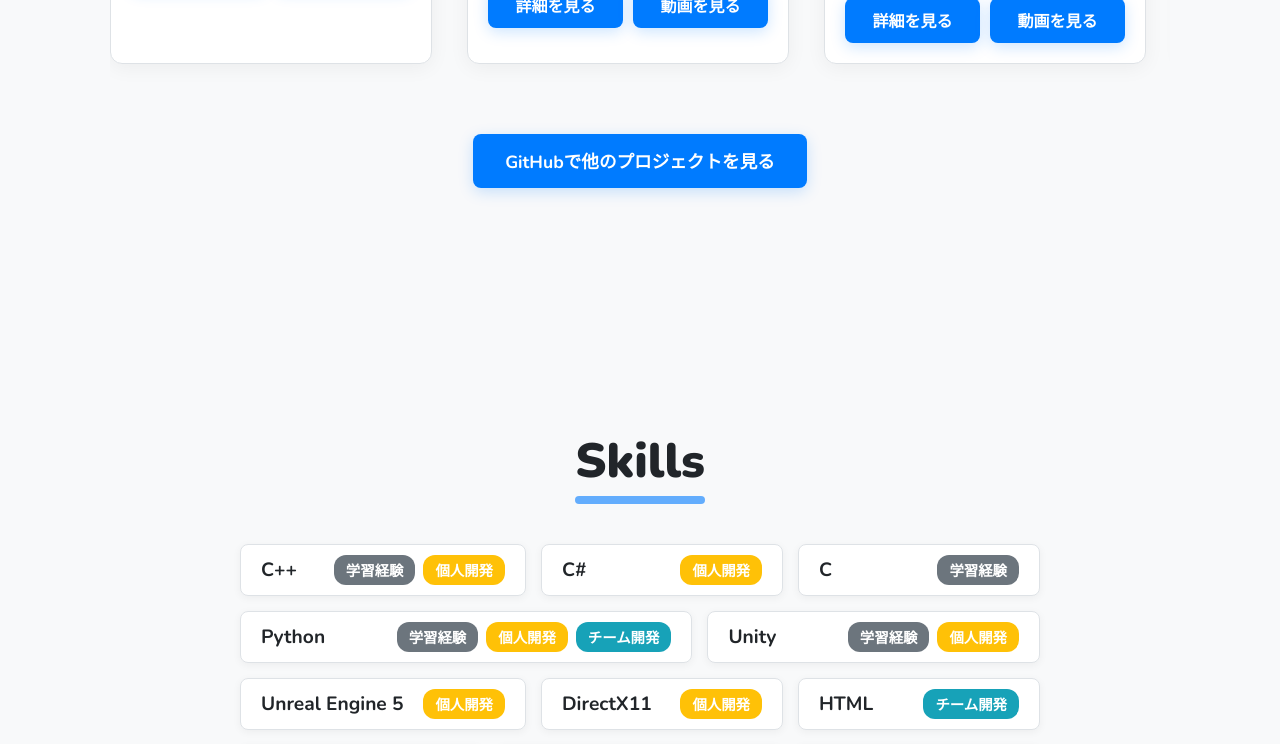
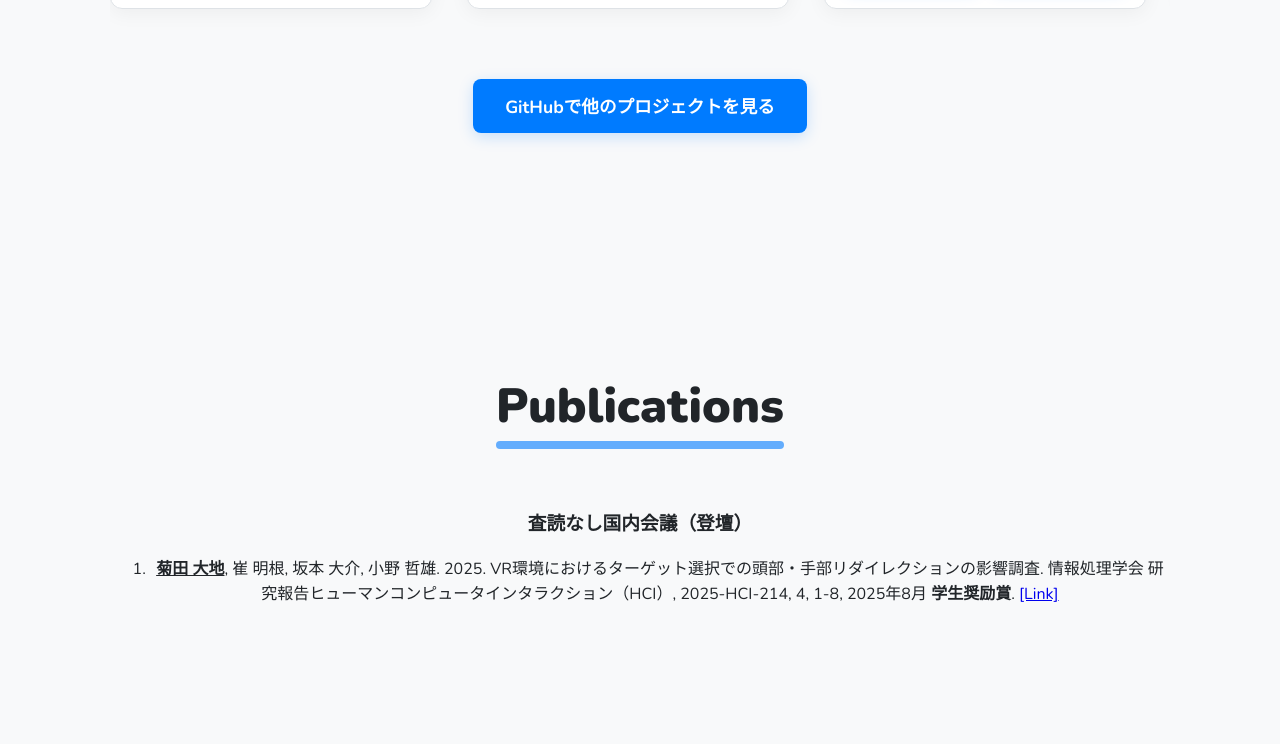
Before and after one commit to matchamatcho/my-portfolio, a React (Create React App) app: page / in a window 1280 px wide. Shown: the part 2000-2744 px from the top of the page. Built offline with nearby package versions, Linux system fonts and the light colour scheme.

Commit message:
出版物を追加

```diff
--- a/src/App.js
+++ b/src/App.js
@@ -1,31 +1,36 @@
-import React from 'react';
-import { BrowserRouter as Router, Routes, Route } from 'react-router-dom';
-import './App.css';
-import Header from './components/Header';
-import Home from './components/Home';
-import About from './components/About';
-import Projects from './components/Projects';
-import Skills from './components/Skills';
-import Contact from './components/Contact';
-import Footer from './components/Footer';
-import ProjectDetail from './components/ProjectDetail';
+import React from "react";
+import { BrowserRouter as Router, Routes, Route } from "react-router-dom";
+import "./App.css";
+import Header from "./components/Header";
+import Home from "./components/Home";
+import About from "./components/About";
+import Projects from "./components/Projects";
+import Publications from "./components/Publications";
+import Skills from "./components/Skills";
+import Contact from "./components/Contact";
+import Footer from "./components/Footer";
+import ProjectDetail from "./components/ProjectDetail";
 
 function App() {
   return (
     <Router basename={process.env.PUBLIC_URL}>
       <div className="App">
-        <Header />
+        {/* <Header /> */}
         <main>
           <Routes>
-            <Route path="/" element={
+            <Route
+              path="/"
+              element={
                 <>
                   <Home />
                   <About />
                   <Projects />
+                  <Publications />
                   <Skills />
                   {/* <Contact /> */}
                 </>
-            } />
+              }
+            />
             <Route path="/project/:projectId" element={<ProjectDetail />} />
           </Routes>
         </main>
--- /dev/null
+++ b/src/components/Publications.js
@@ -0,0 +1,71 @@
+import React from "react";
+
+const Publications = () => {
+  const publications = {
+    domestic_conference: [
+      {
+        authors: "菊田 大地, 崔 明根, 坂本 大介, 小野 哲雄",
+        year: 2025,
+        title:
+          "VR環境におけるターゲット選択での頭部・手部リダイレクションの影響調査",
+        venue: "情報処理学会 研究報告ヒューマンコンピュータインタラクション（HCI）",
+        volume: "2025-HCI-214, 4, 1-8, 2025年8月",
+        link: "https://ipsj.ixsq.nii.ac.jp/records/2003781",
+        award: "学生奨励賞",
+      },
+    ],
+  };
+
+  // 著者名に下線を引く関数
+  const highlightAuthor = (authors) => {
+    const targetName = "菊田 大地";
+    const parts = authors.split(targetName);
+
+    if (parts.length === 1) {
+      return authors;
+    }
+
+    return (
+      <>
+        {parts[0]}
+        <span style={{ fontWeight: 'bold' , textDecoration: 'underline'}}> {targetName}</span>
+        {parts[1] || ""}
+      </>
+    );
+  };
+
+  return (
+    <section className="px-4 py-12 bg-gray-50">
+      <h2 className="text-3xl font-bold mb-8">Publications</h2>
+
+      {/* 査読無し */}
+      <div className="mb-12">
+        <h3 className="text-2xl font-semibold mb-6 text-gray-800">
+          査読なし国内会議（登壇）
+        </h3>
+        <ol className="list-decimal list-inside space-y-4">
+          {publications.domestic_conference.map((pub, index) => (
+            <li key={index} className="text-sm leading-relaxed text-gray-700">
+              {highlightAuthor(pub.authors)}. {pub.year}. {pub.title}.{" "}
+              {pub.venue}
+              {pub.volume && `, ${pub.volume}`}
+              {pub.note && `. ${pub.note}`}
+              {pub.award && <span style={{ fontWeight: 'bold' }}> {pub.award}</span>}.              {pub.link && (
+                <a
+                  href={pub.link}
+                  className="text-blue-600 hover:underline ml-2"
+                  target="_blank"
+                  rel="noopener noreferrer"
+                >
+                  [Link]
+                </a>
+              )}
+            </li>
+          ))}
+        </ol>
+      </div>
+    </section>
+  );
+};
+
+export default Publications;
```
Lines whose indentation alone changed are shown as unchanged.
